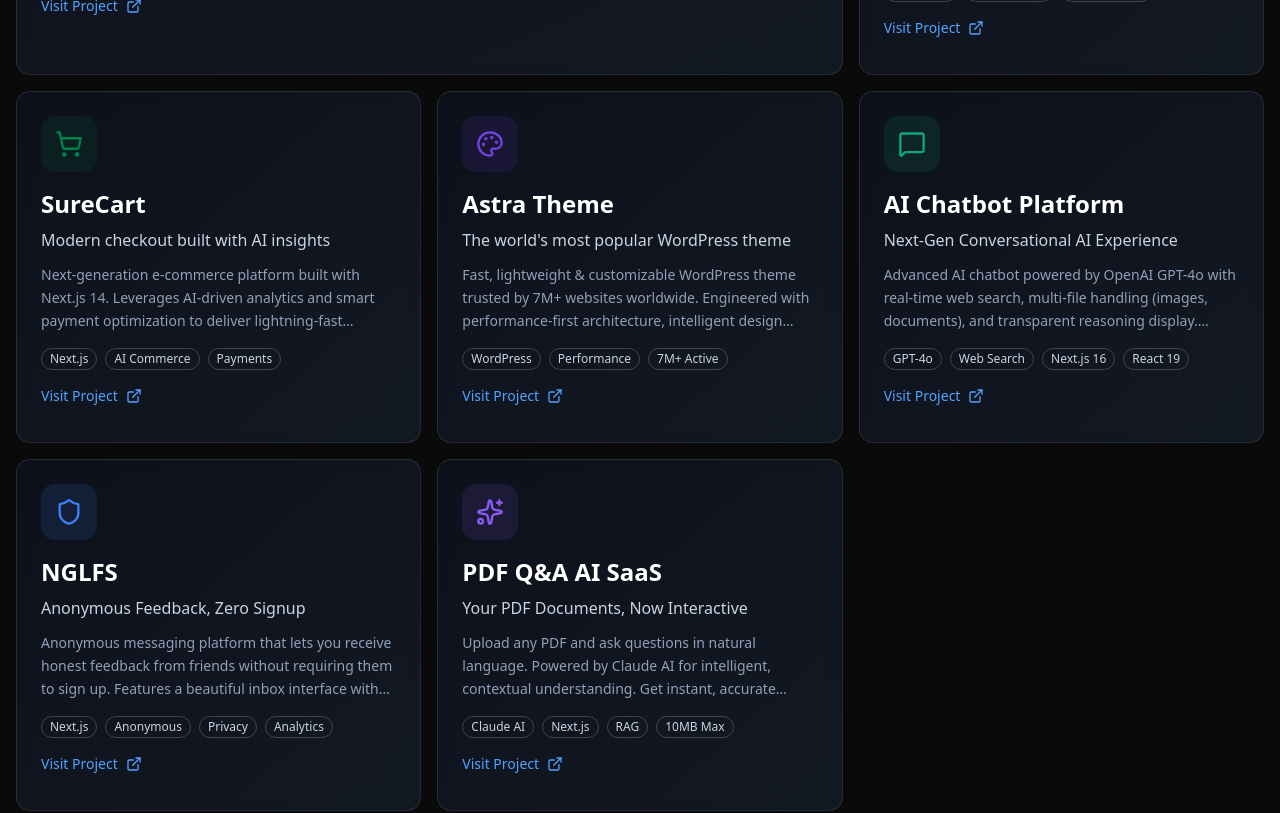
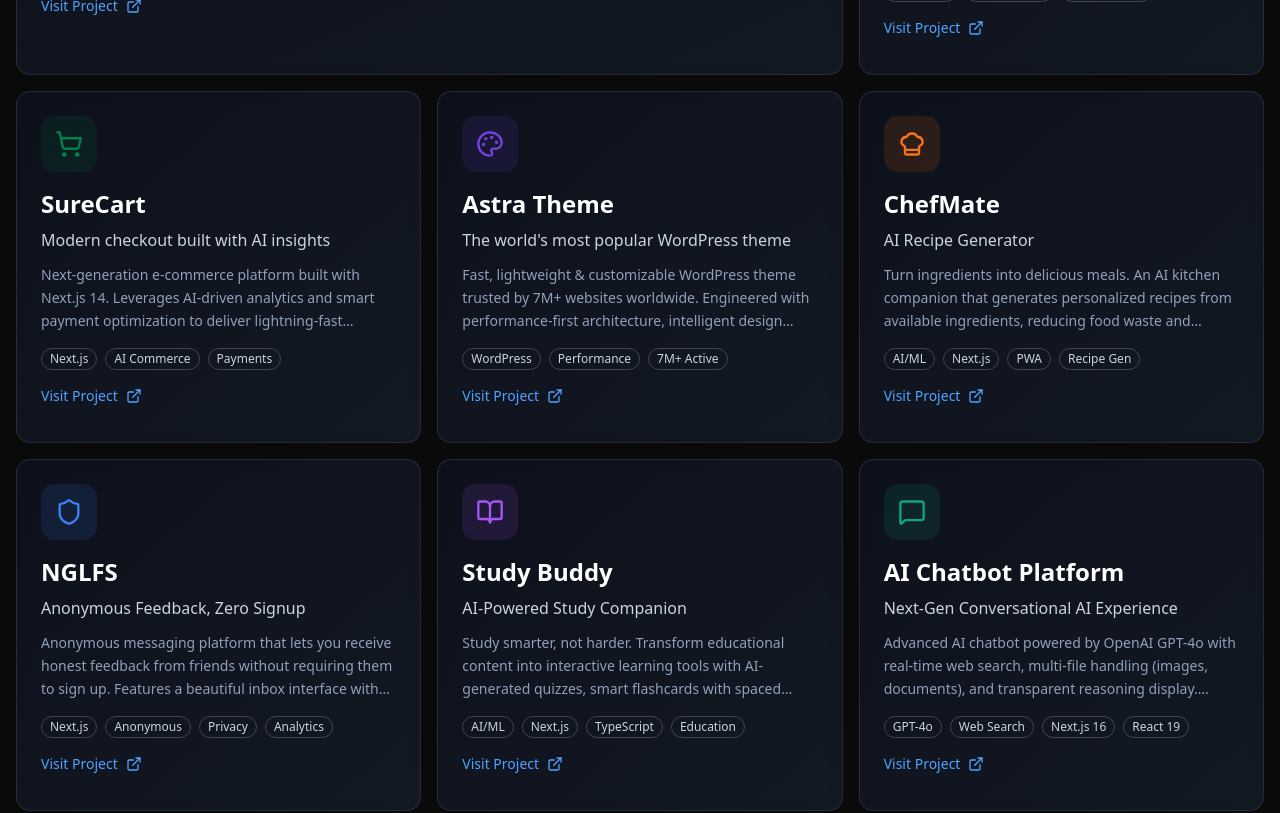
Before and after one commit to D-Raj-Grg/ai-portfolio, a Next.js app: page / in a window 1280 px wide. Shown: the part 2440-3253 px from the top of the page. Built offline with nearby package versions, Linux system fonts and the light colour scheme.

Commit message:
Restore all projects and finalize order
Added back ChefMate, Study Buddy, and LinguaChat to complete the projects list. Final order: OttoKit, Sigmize, SureCart, Astra Theme, ChefMate, NGLFS, Study Buddy, AI Chatbot Platform, LinguaChat, PDF Q&A AI SaaS.

```diff
--- a/src/components/projects-section.tsx
+++ b/src/components/projects-section.tsx
@@ -1,7 +1,7 @@
 "use client";
 
 import { motion } from "framer-motion";
-import { ExternalLink, Zap, ShoppingCart, Target, Palette, FileText, Sparkles, MessageSquare, Shield } from "lucide-react";
+import { ExternalLink, Zap, ShoppingCart, Target, Palette, FileText, Sparkles, MessageSquare, Shield, Languages, ChefHat, BookOpen } from "lucide-react";
 import { BentoGrid, BentoCard } from "./magicui/bento-grid";
 import { GradientText } from "./magicui/animated-text";
 import { Badge } from "./ui/badge";
@@ -63,6 +63,39 @@ const projects: Project[] = [
     gradient: "from-purple-500/20 to-yellow-500/20",
   },
   {
+    title: "ChefMate",
+    description: "AI Recipe Generator",
+    longDescription:
+      "Turn ingredients into delicious meals. An AI kitchen companion that generates personalized recipes from available ingredients, reducing food waste and making cooking accessible. Includes dietary customization, instant recipe generation, and PWA support for mobile access.",
+    icon: ChefHat,
+    link: "https://ai-recipe-generator-raj.vercel.app/",
+    tags: ["AI/ML", "Next.js", "PWA", "Recipe Gen"],
+    color: "#f97316",
+    gradient: "from-orange-500/20 to-red-500/20",
+  },
+  {
+    title: "NGLFS",
+    description: "Anonymous Feedback, Zero Signup",
+    longDescription:
+      "Anonymous messaging platform that lets you receive honest feedback from friends without requiring them to sign up. Features a beautiful inbox interface with analytics dashboard, encrypted data storage, and hashed IP addresses for maximum privacy. 100% anonymous, ad-free experience with instant setup.",
+    icon: Shield,
+    link: "https://nglfs.vercel.app/",
+    tags: ["Next.js", "Anonymous", "Privacy", "Analytics"],
+    color: "#3b82f6",
+    gradient: "from-blue-500/20 to-indigo-500/20",
+  },
+  {
+    title: "Study Buddy",
+    description: "AI-Powered Study Companion",
+    longDescription:
+      "Study smarter, not harder. Transform educational content into interactive learning tools with AI-generated quizzes, smart flashcards with spaced repetition, and concept explanations with visual breakdowns and analogies for better understanding.",
+    icon: BookOpen,
+    link: "https://ai-study-buddy-raj.vercel.app/",
+    tags: ["AI/ML", "Next.js", "TypeScript", "Education"],
+    color: "#a855f7",
+    gradient: "from-purple-500/20 to-pink-500/20",
+  },
+  {
     title: "AI Chatbot Platform",
     description: "Next-Gen Conversational AI Experience",
     longDescription:
@@ -74,15 +107,15 @@ const projects: Project[] = [
     gradient: "from-emerald-500/20 to-teal-500/20",
   },
   {
-    title: "NGLFS",
-    description: "Anonymous Feedback, Zero Signup",
+    title: "LinguaChat",
+    description: "AI-Powered Language Learning",
     longDescription:
-      "Anonymous messaging platform that lets you receive honest feedback from friends without requiring them to sign up. Features a beautiful inbox interface with analytics dashboard, encrypted data storage, and hashed IP addresses for maximum privacy. 100% anonymous, ad-free experience with instant setup.",
-    icon: Shield,
-    link: "https://nglfs.vercel.app/",
-    tags: ["Next.js", "Anonymous", "Privacy", "Analytics"],
+      "Master any language through conversation. An AI companion that enables users to practice real dialogue in 5+ languages, receive instant grammar corrections, and build confidence with adaptive difficulty scaling. Features scenario-based practice and comprehensive progress tracking.",
+    icon: Languages,
+    link: "https://ai-language-learning-raj.vercel.app/",
+    tags: ["OpenAI", "Next.js", "TypeScript", "5+ Languages"],
     color: "#3b82f6",
-    gradient: "from-blue-500/20 to-indigo-500/20",
+    gradient: "from-blue-500/20 to-cyan-500/20",
   },
   {
     title: "PDF Q&A AI SaaS",
```
